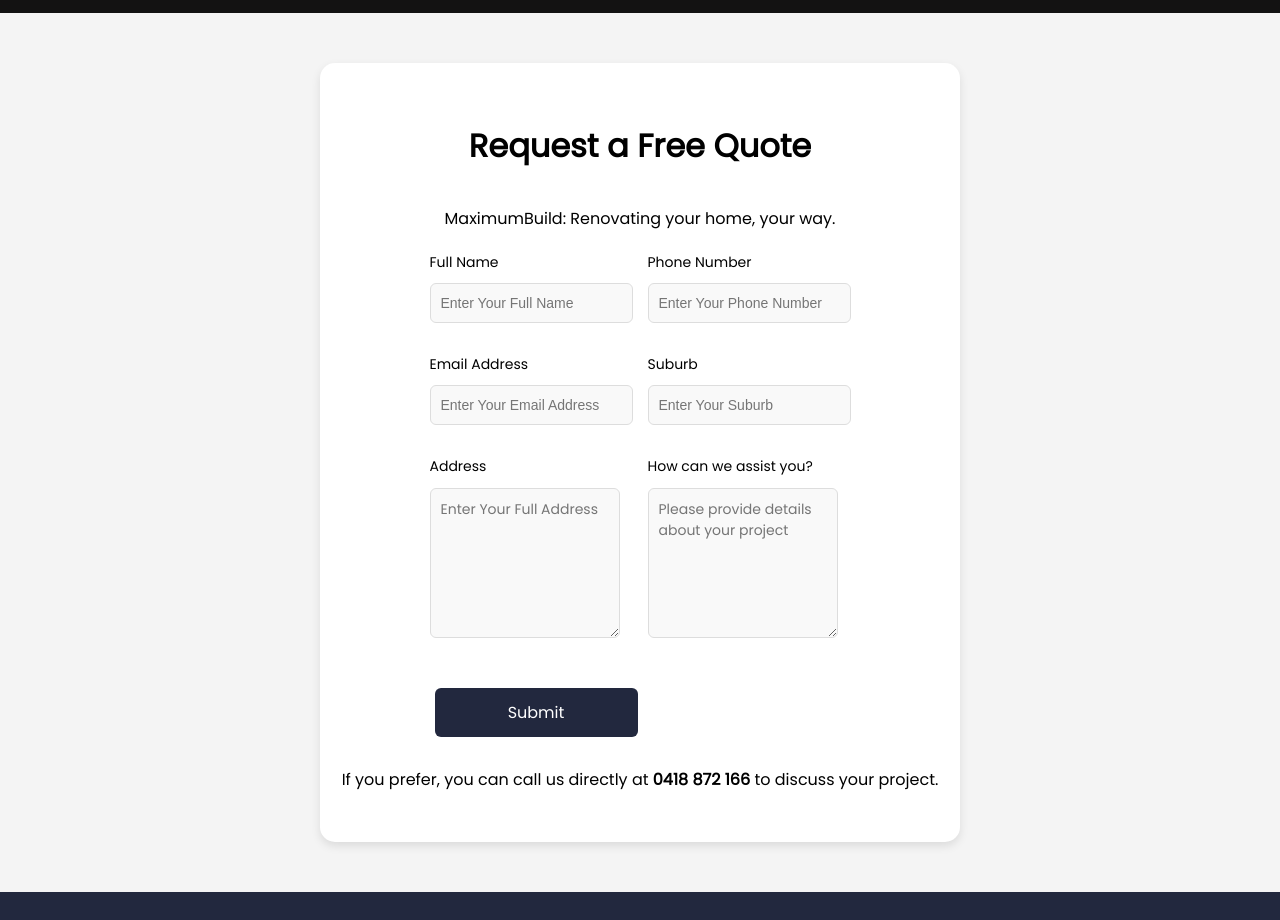
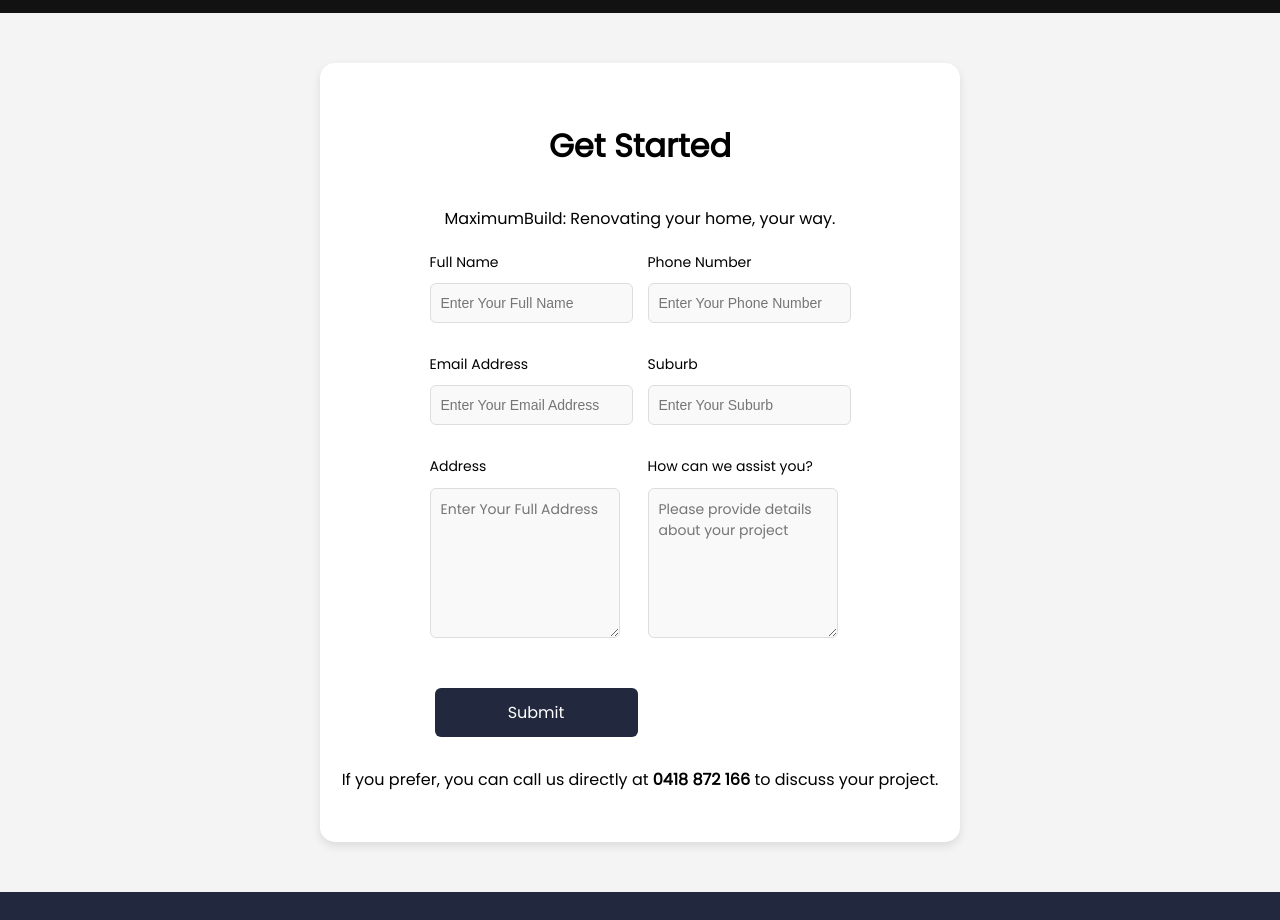
Before and after one commit to VinceRamirez1998/maximumbuild, a plain HTML site: page officefits.html in a window 1280 px wide. Shown: the part 2300-3220 px from the top of the page. Drawn offline with Linux system fonts and the light colour scheme.

Commit message:
Get Started

```diff
--- a/officefits.html
+++ b/officefits.html
@@ -461,7 +461,7 @@
             </div>
 
             <section id="request-quote">
-                <h2>Request a Free Quote</h2>
+                <h2>Get Started</h2>
                 <p>MaximumBuild: Renovating your home, your way.</p>
                 <!-- <p>Transform your space with our expert team. Whether you’re looking to renovate your kitchen, bathroom, or entire home, MaximumBuild is here to help bring your vision to life. Contact us today for a free consultation and let’s start planning your next renovation!</p> -->
 
```
Also changed, not shown: extensions.html (+1 -1 lines), highrise.html (+1 -1 lines), maintenance.html (+1 -1 lines), newhomes.html (+1 -1 lines).
